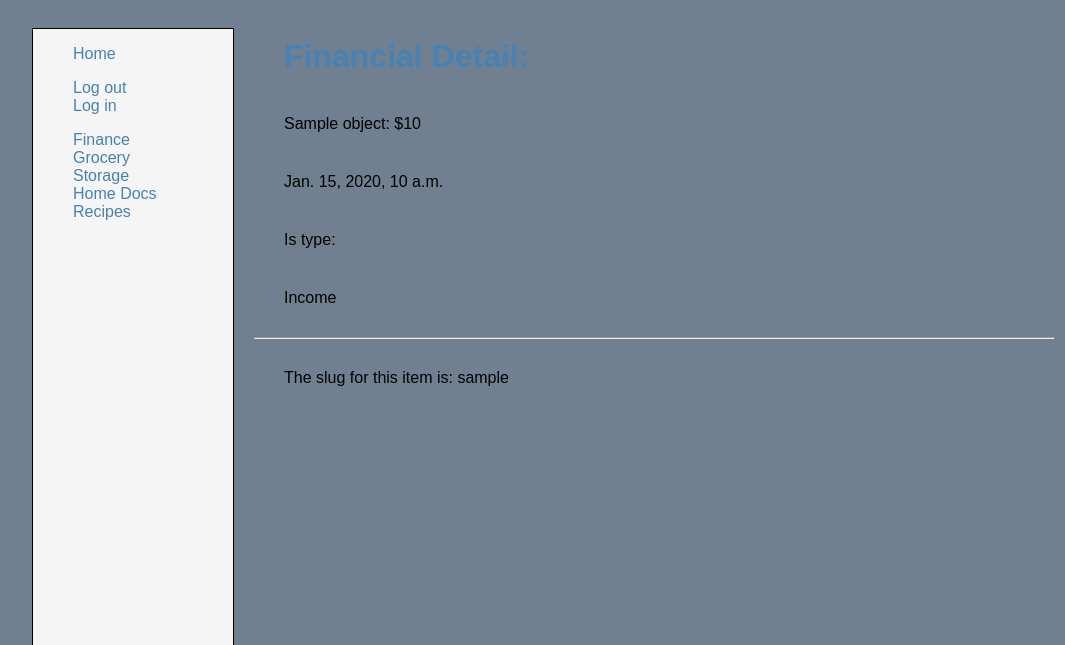
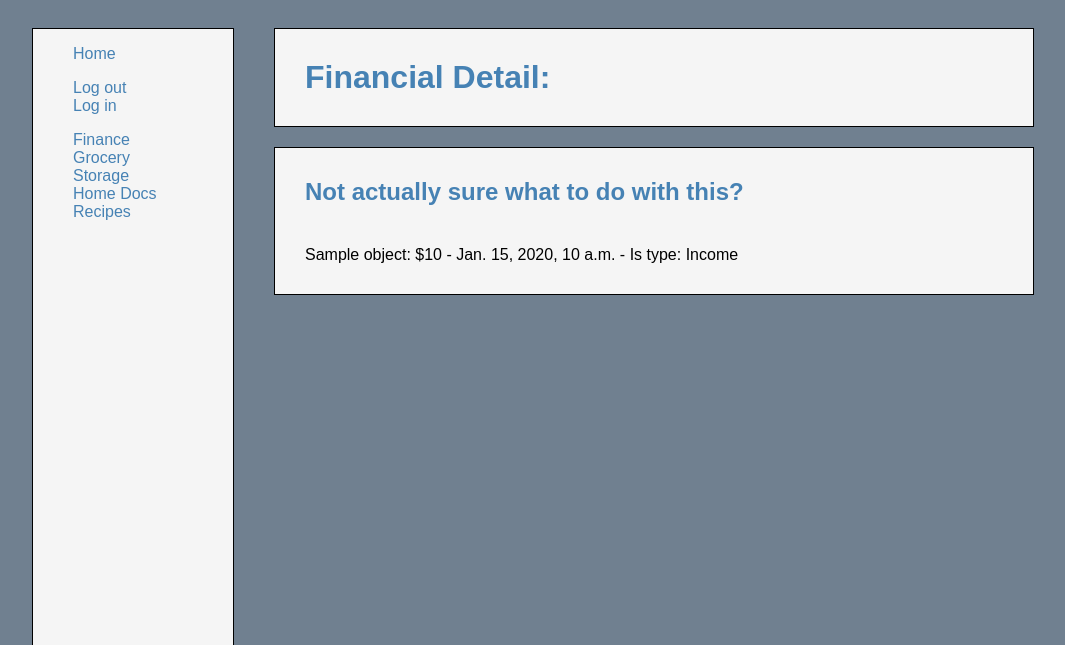
Before and after one commit to dsbarnes/homeWiki, a Django app: template finance/templates/finance/finance_detail.html in a window 1280 px wide. Shown: the top 645 px of the page, without its empty margins (107-1172 px from the left). Run offline with Django 3.2, Linux system fonts and the light colour scheme; the template is opened without the code that fills it: most values are stand-ins (such as "Sample title", 1, 10 or a date in 2020).

Commit message:
Styled finance

```diff
--- a/finance/templates/finance/finance_confirm_delete.html
+++ b/finance/templates/finance/finance_confirm_delete.html
@@ -1,7 +1,10 @@
 {% extends 'templates/base.html' %}
 {% block content %}
 
-<h1>DELETE?</h1>
+<div class="title-box">
+    <h1>Delete a finance item:</h1>
+    <p>Are you sure that this money is no longer relivant?</p>
+</div>
 <form method="post">
     {% csrf_token %}
     {{ form.as_p }}
--- a/finance/templates/finance/finance_create_form.html
+++ b/finance/templates/finance/finance_create_form.html
@@ -1,7 +1,9 @@
 {% extends 'templates/base.html' %}
 {% block content %}
 
-<p>Create a new finiancial document:</p>
+<div class="title-box">
+    <h1>Create a new finiancial document:</h1>
+</div>
 
 <form method="post">
     {% csrf_token %}
--- a/finance/templates/finance/finance_detail.html
+++ b/finance/templates/finance/finance_detail.html
@@ -1,21 +1,19 @@
 {% extends 'templates/base.html' %}
 {% block content %}
 
-<h1>Financial Detail:</h1>
+<div class="title-box">
+    <h1>Financial Detail:</h1>
+</div>
 
-<p>{{ object.name }}: ${{ object.amount }}</p>
-<p>{{ object.date }}</p>
+<div class='finance-detail-box'>
+    <h2> Not actually sure what to do with this? </h2>
+    <p>{{ object.name }}: ${{ object.amount }} - {{ object.date }} -
 
-<p>Is type:</p>
-{% if object.finance_type == 'D' %}
-    <p>Debt</p>
-{% elif object.finance_type == 'E' %}
-    <p>Expense</p>
-{% else %}
-    <p>Income</p>
-{% endif %}
-
-<hr>
-<p>The slug for this item is: {{ object.slug }}</p>
-
+        Is type:
+        {% if object.finance_type == 'D' %} Debt
+        {% elif object.finance_type == 'E' %} Expense
+        {% else %} Income
+        {% endif %}
+    </p>
+</div>
 {% endblock %}
--- a/finance/templates/finance/finance_update_form.html
+++ b/finance/templates/finance/finance_update_form.html
@@ -1,7 +1,10 @@
 {% extends 'templates/base.html' %}
 {% block content %}
 
-<p>This is the UPDATE form</p>
+<div class="title-box">
+    <h1>Updare a finiancial item</h1>
+    <p>Make the necessary changes here, they sould reflect immedieatly.</p>
+</div>
 
 <form method="post">
     {% csrf_token %}
--- a/static/css/main.css
+++ b/static/css/main.css
@@ -14,14 +14,14 @@ body{
 
 aside, form, .title-box, .card,
 .recipe-card, .recipe-detail-box,
-.storage-box{
+.storage-box,
+.finance-card, .finance-detail-box {
     background-color: whitesmoke;
     border: 1px solid black;
     margin: 20px;
 }
 
 .sidebar{ width: 200px; height: 600px; }
-
 .sidebar a:link{ text-decoration: none; color: steelblue; }
 .sidebar a:visited{ color: steelblue; }
 .sidebar a:hover{ color: purple; }
@@ -46,8 +46,6 @@ p{
     padding: 10px;
 }
 
-
-/* This all applies site wide */
 form{
     display: flex;
     flex-direction: column;
@@ -69,12 +67,10 @@ form input[type=submit]{
 }
 
 
-.edit-delete-buttons{ margin: 20px 20px 40px 20px; }
-.edit-delete-buttons a{ margin-right: 10px; }
 
-
-/* We'll break this out into new files at some point */
-/* Stylesheet for RECIPES */
+/*                             */
+/*    Stylesheet for RECIPES   */
+/*                             */
 .recipe-card p{
     margin: 0 20px;
     padding: 5px;
@@ -83,3 +79,22 @@ form input[type=submit]{
 .recipe-card a:link{ color: steelblue; }
 .recipe-card a:visited{ color: steelblue; }
 .recipe-card a:hover{ color: purple; }
+
+.edit-delete-buttons{ margin: 20px 20px 40px 20px; }
+.edit-delete-buttons a{ margin-right: 10px; }
+
+
+/*                            */
+/*   Styleshee for FINANCE    */
+/*                            */
+.finance-card div{
+    display: flex;
+    justify-content: space-between;
+    margin: 10px 0;
+}
+.finance-card div:last-child{ margin-bottom: 30px; }
+.finance-card p {
+    margin: 0 0 5px 30px;
+    padding: 0px;
+    width: 100px;
+}
```
Also changed, not shown: finance/templates/finance/finance_list.html (+31 -15 lines), hiddenWiki/templates/index.html (+5 -3 lines).
